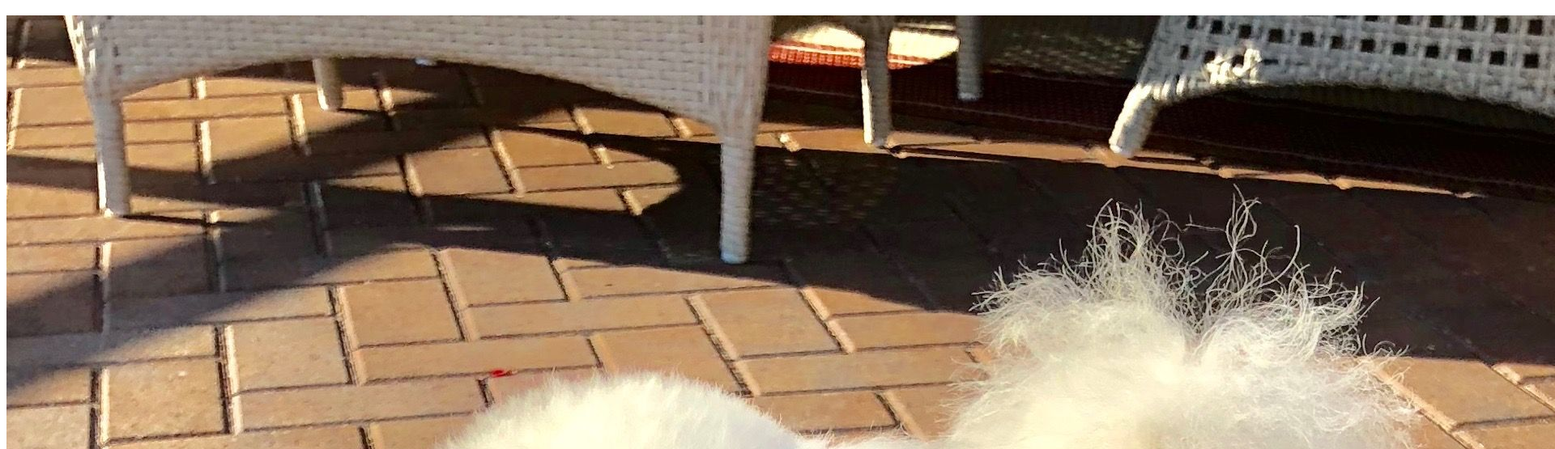
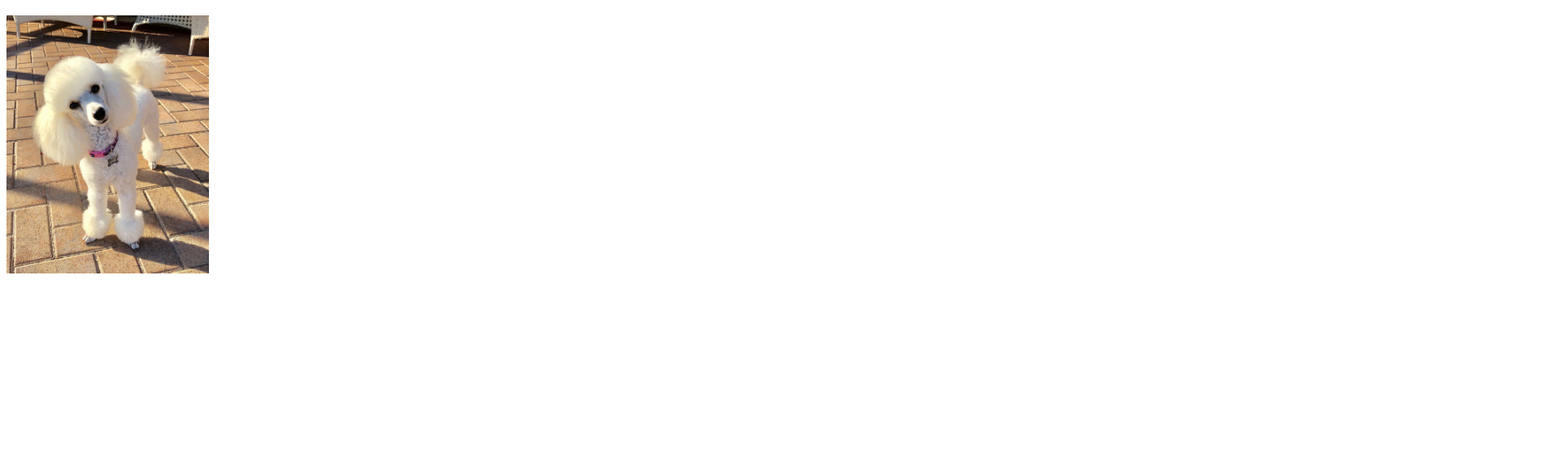
Before and after one commit to isabelcout/Exercicio_FD, a plain HTML site: page index.html in a window 1280 px wide. Shown: the part 61-616 px from the top of the page at 81% size, 1920 px wide, since content can reach past the window. Drawn offline with Linux system fonts and the light colour scheme.

Commit message:
Update index.html

```diff
--- a/index.html
+++ b/index.html
@@ -14,7 +14,7 @@
 
 <h1>Perfil #catsoninstagram</h1>
 
-<img src="images/cao.jpg" />
+<img src="images/cao.jpg" width="250px"/>
 
 </body>
 
```
